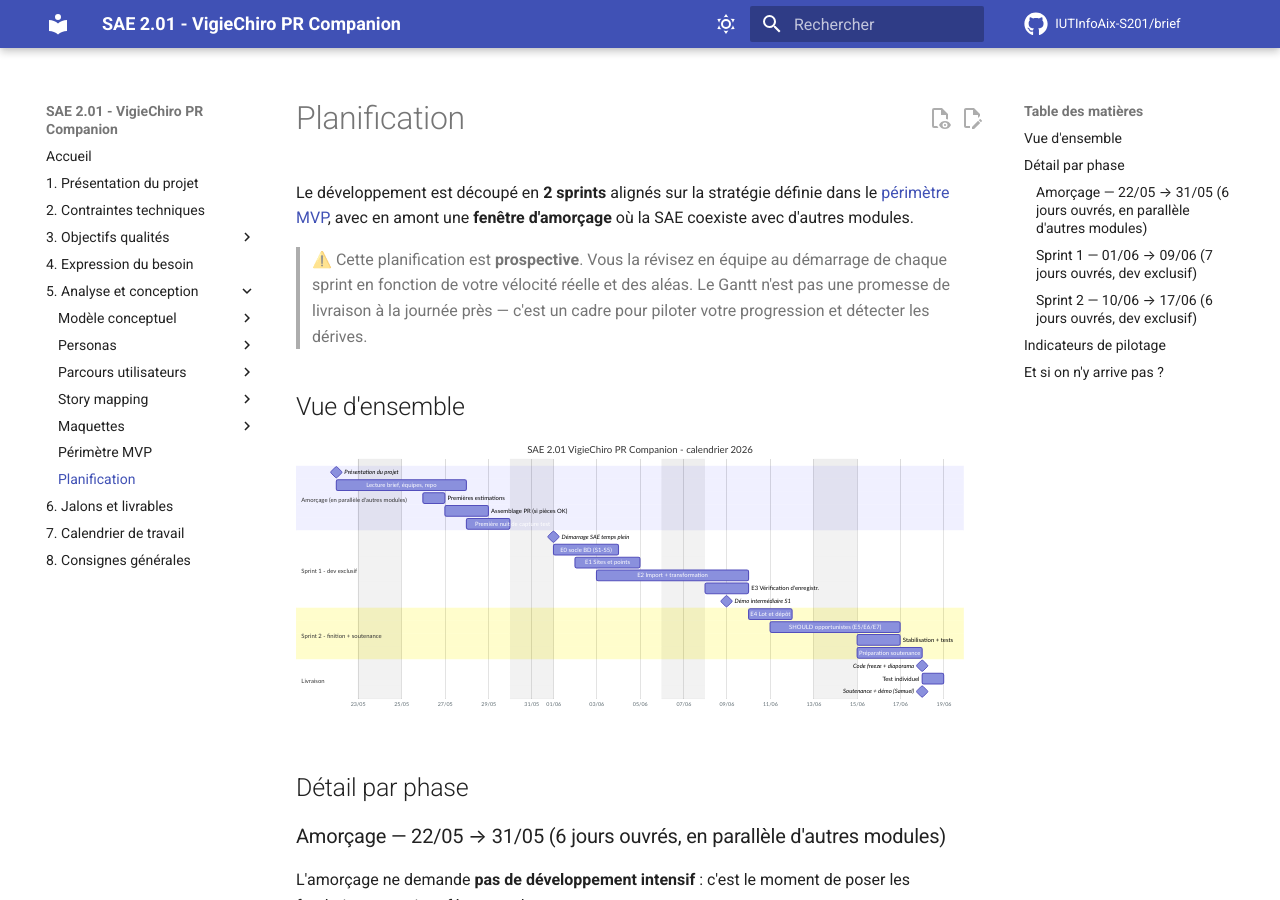
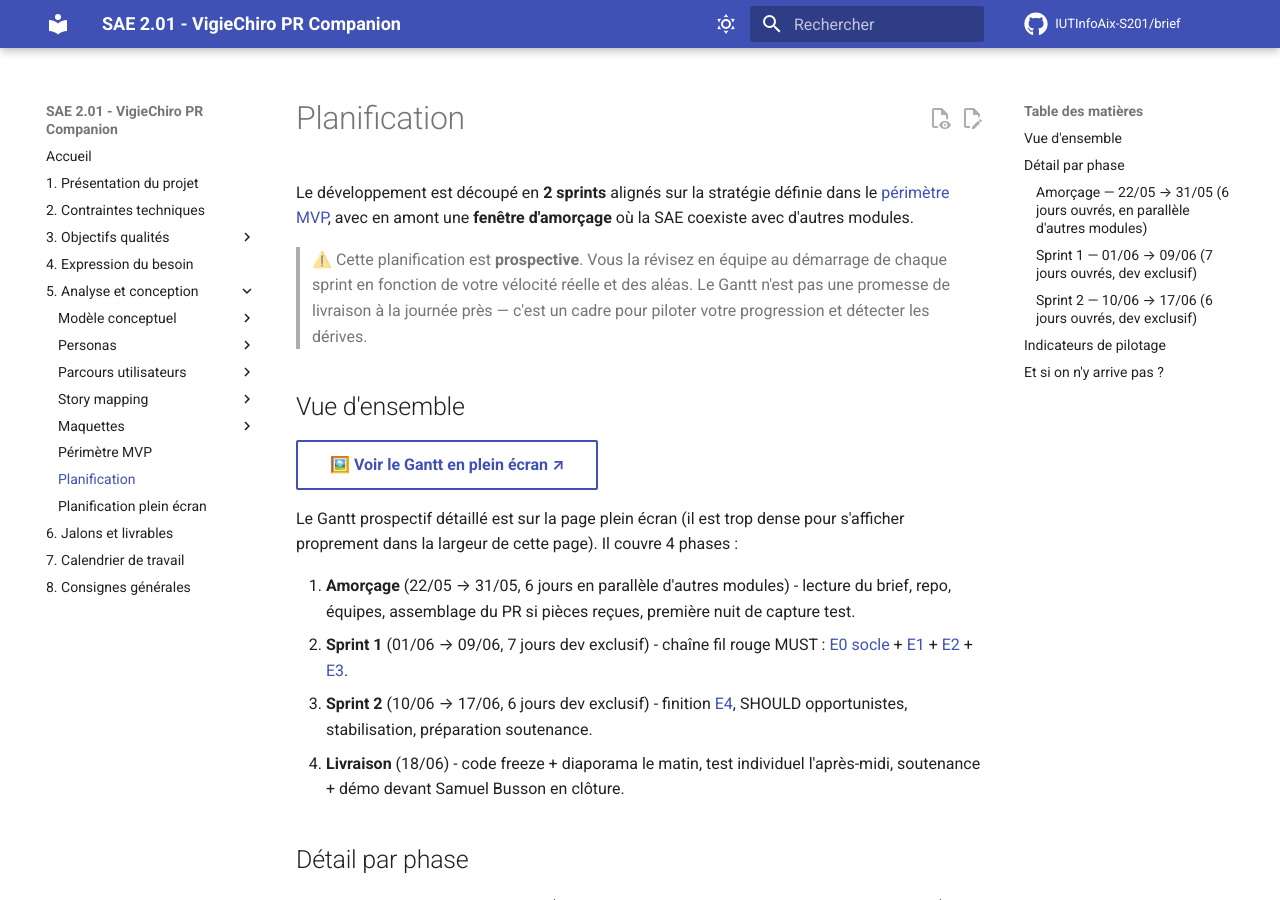
Before and after one commit to IUTInfoAix-S201/brief, an MkDocs documentation site: the page built from docs/Analyse et conception/Planification.md, in a window 1280 px wide and 900 px high. Built offline with MkDocs 1.6.1 and Material for MkDocs 9.7.7, drawn with Linux system fonts in a browser that asks for light colours; comment, search, counter and statistics services are not loaded; some of the changed text lies outside the part shown.

Commit message:
docs(planification): page plein écran pour le Gantt
Le Gantt sur 4 sections × ~15 lignes est trop dense pour la largeur
de page standard (illisible dans la sidebar mkdocs material). Sépare
en page dédiée sur le même modèle que les autres diagrammes denses
(Modèle conceptuel - Diagramme, Parcours utilisateurs/Topologie plein
écran, Maquettes/Navigation, etc.) :

- Nouvelle page Planification - plein écran.md avec frontmatter
  hide:[navigation, toc] et CSS min-width 1800px sur le SVG (overflow
  horizontal si nécessaire). Le Gantt complet y est avec une légende
  par section.
- Planification.md remplace son Gantt inline par un bouton « Voir le
  Gantt en plein écran ↗ » + une synthèse textuelle des 4 phases avec
  liens vers les épopées concernées.
- Nav mkdocs.yml : ajoute l'entrée « Planification plein écran ».

````diff
--- a/docs/Analyse et conception/Planification.md
+++ b/docs/Analyse et conception/Planification.md
@@ -6,39 +6,14 @@ Le développement est découpé en **2 sprints** alignés sur la stratégie déf
 
 ## Vue d'ensemble
 
-```mermaid
-gantt
-    title SAE 2.01 VigieChiro PR Companion - calendrier 2026
-    dateFormat YYYY-MM-DD
-    axisFormat %d/%m
-    excludes weekends
+[🖼️ Voir le Gantt en plein écran ↗](Planification%20-%20plein%20écran.md){ .md-button }
 
-    section Amorçage (en parallèle d'autres modules)
-    Présentation du projet         :milestone, m1, 2026-05-22, 0d
-    Lecture brief, équipes, repo   :a1, 2026-05-22, 4d
-    Premières estimations          :a2, 2026-05-26, 1d
-    Assemblage PR (si pièces OK)   :a3, 2026-05-27, 2d
-    Première nuit de capture test  :a4, 2026-05-28, 2d
+Le Gantt prospectif détaillé est sur la page plein écran (il est trop dense pour s'afficher proprement dans la largeur de cette page). Il couvre 4 phases :
 
-    section Sprint 1 - dev exclusif
-    Démarrage SAE temps plein      :milestone, m2, 2026-06-01, 0d
-    E0 socle BD (S1-S5)            :s1a, 2026-06-01, 3d
-    E1 Sites et points             :s1b, 2026-06-02, 3d
-    E2 Import + transformation     :s1c, 2026-06-03, 5d
-    E3 Vérification d'enregistr.   :s1d, 2026-06-08, 2d
-    Démo intermédiaire S1          :milestone, mS1, 2026-06-09, 0d
-
-    section Sprint 2 - finition + soutenance
-    E4 Lot et dépôt                :s2a, 2026-06-10, 2d
-    SHOULD opportunistes (E5/E6/E7):s2b, 2026-06-11, 4d
-    Stabilisation + tests          :s2c, 2026-06-15, 2d
-    Préparation soutenance         :s2d, 2026-06-15, 3d
-
-    section Livraison
-    Code freeze + diaporama        :milestone, m3, 2026-06-18, 0d
-    Test individuel                :test, 2026-06-18, 1d
-    Soutenance + démo (Samuel)     :milestone, m4, 2026-06-18, 0d
-```
+1. **Amorçage** (22/05 → 31/05, 6 jours en parallèle d'autres modules) - lecture du brief, repo, équipes, assemblage du PR si pièces reçues, première nuit de capture test.
+2. **Sprint 1** (01/06 → 09/06, 7 jours dev exclusif) - chaîne fil rouge MUST : [E0 socle](Story%20mapping/E0%20-%20Fondations%20de%20persistance.md) + [E1](Story%20mapping/E1%20-%20Gérer%20ses%20sites%20et%20points%20de%20suivi.md) + [E2](Story%20mapping/E2%20-%20Importer%20et%20transformer%20une%20nuit.md) + [E3](Story%20mapping/E3%20-%20Vérifier%20la%20qualité%20d%27enregistrement.md).
+3. **Sprint 2** (10/06 → 17/06, 6 jours dev exclusif) - finition [E4](Story%20mapping/E4%20-%20Préparer%20et%20tracer%20le%20dépôt%20VigieChiro.md), SHOULD opportunistes, stabilisation, préparation soutenance.
+4. **Livraison** (18/06) - code freeze + diaporama le matin, test individuel l'après-midi, soutenance + démo devant Samuel Busson en clôture.
 
 ## Détail par phase
 
--- a/mkdocs.yml
+++ b/mkdocs.yml
@@ -166,6 +166,7 @@ nav:
           - Vue d'ensemble: Analyse et conception/Maquettes/index.md
       - Périmètre MVP: Analyse et conception/Périmètre MVP.md
       - Planification: Analyse et conception/Planification.md
+      - Planification plein écran: Analyse et conception/Planification - plein écran.md
   - 6. Jalons et livrables: Jalons et livrables.md
   - 7. Calendrier de travail: Calendrier de travail.md
   - 8. Consignes générales: Consignes générales.md
````
Also changed, not shown: docs/Analyse et conception/Planification - plein écran.md (added, +69 -0 lines).
